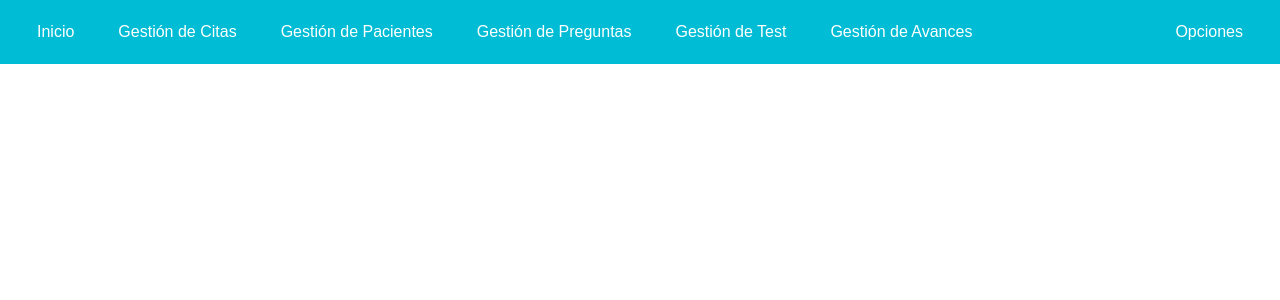
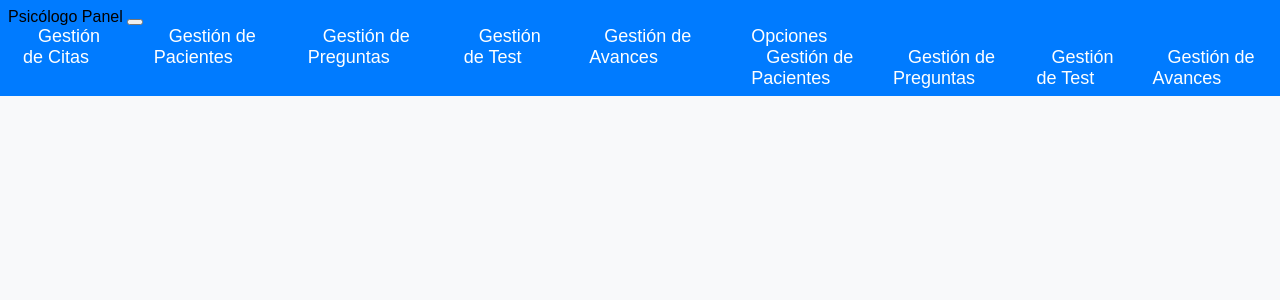
Before and after one commit to LG-WP-Henry/Estancia-II, a PHP site: page /Vista/includes/headerPsico.php in a window 1280 px wide. Shown: the top 300 px of the page. Run offline with PHP 8.4, Linux system fonts and the light colour scheme.

Commit message:
31-Oct
Es la primera version funcional del sistema, fue la primera revision

```diff
--- a/Vista/Estilos/stylesForAddPAc.css
+++ b/Vista/Estilos/stylesForAddPAc.css
@@ -1,3 +1,4 @@
+/* Estilo general del formulario */
 body {
     background-color: #c7f9ff;
 }
@@ -58,6 +59,7 @@
     background-color: #0056b3;
 }
 
+/* Espaciado entre elementos */
 .form br {
-    display: none;
+    display: none; /* Opcional: Oculta los saltos de línea para un espaciado más uniforme */
 }
--- a/Vista/Estilos/stylesIP.css
+++ b/Vista/Estilos/stylesIP.css
@@ -34,7 +34,7 @@
 }
 
 .table a {
-    color: #000000; /* Color rojo para eliminar */
+    color: #dc3545; /* Color rojo para eliminar */
     text-decoration: none; /* Sin subrayado */
 }
 
@@ -99,7 +99,7 @@
 }
 
 nav ul li a:hover {
-    background-color: #60f4ff;
+    background-color: #ff9142;
     border-radius: 5px;
 }
 
--- a/Vista/crudPaciente/CrearPAciente.php
+++ b/Vista/crudPaciente/CrearPAciente.php
@@ -16,7 +16,7 @@
 <body>
     <h2>Registrar Nuevo Paciente</h2>
 <a href="consultaPacientes.php"></a>
-    <form method="post" action="../../Modelo/GestionPacientes/crearPaciente.php" class="form">
+    <form method="post" action="./../../Modelo/GestionPacientes/crearPaciente.php" class="form">
         <label>Nombre:</label>
         <input type="text" name="nombre" required><br><br>
 
--- a/Vista/crudPsicologo/CrearPsicologo.php
+++ b/Vista/crudPaciente/CrearPsicologo.php
@@ -16,7 +16,7 @@
 <body>
     <h2>Registrar Nuevo Psicologo</h2>
     <!-- Formulario con clases para aplicar los estilos -->
-    <form method="post" action="../Modelo/GestionPsicologo/crearPsicologo.php" class="form">
+    <form method="post" action="../Modelo/GestionPacientes/crearPsicologo.php" class="form">
         <label>Cedula:</label>
         <input type="text" name="cedula" required><br><br>
 
--- a/Vista/crudPaciente/EditarPaciente.php
+++ b/Vista/crudPaciente/EditarPaciente.php
@@ -3,7 +3,7 @@
 <head>
     <meta charset="UTF-8">
     <title>Editar Paciente</title>
-    <link rel="stylesheet" href="../../Estilos/StylesForAddPAc.css">
+    <link rel="stylesheet" href="../../Vista/Estilos/StylesForAddPAc.css">
 </head>
 <body>
     <h2>Editar Paciente</h2>
@@ -20,7 +20,7 @@
         $row = mysqli_fetch_assoc($resultado);
     ?>
 
-    <form method="post" action="../../Modelo/GestionPacientes/actPaciente.php? idPaciente=<?php echo $id; ?>" class="table table-hover">
+    <form method="post" action="../../Modelo/GestionPacientes/actPaciente.php? idPaciente=<?php echo $id; ?>" class="form">
         <label>Nombre:</label>
         <input type="text" name="nombre" value="<?php echo $row['Nombre']; ?>" required><br><br>
 
--- a/Vista/includes/headerPsico.php
+++ b/Vista/includes/headerPsico.php
@@ -4,90 +4,59 @@
     <meta charset="UTF-8">
     <meta name="viewport" content="width=device-width, initial-scale=1.0">
     <title>Panel del Psicólogo</title>
-    <style>
-        /* Estilos básicos para el header */
-        body {
-            font-family: Arial, sans-serif;
-            margin: 0;
-            padding: 0;
-        }
 
-        header {
-            background-color: #00bcd4;
-            color: white;
-            padding: 15px;
-            display: flex;
-            justify-content: space-between;
-            align-items: center;
-        }
+    <!-- Normalize.css para resetear estilos -->
+    <link rel="stylesheet" href="https://necolas.github.io/normalize.css/8.0.1/normalize.css">
 
-        .header-left a, .header-right a {
-            color: white;
-            text-decoration: none;
-            margin: 0 10px;
-            padding: 8px 12px;
-            border-radius: 4px;
-        }
+    <!-- Google Fonts - Roboto -->
+    <link href="https://fonts.googleapis.com/css2?family=Roboto:wght@400;700&display=swap" rel="stylesheet">
 
-        .header-left a:hover, .header-right a:hover {
-            background-color: #008ba3;
-        }
-
-        .header-left {
-            display: flex;
-        }
-
-        .header-right {
-            position: relative;
-            display: inline-block;
-        }
-
-        .dropdown-content {
-            display: none;
-            position: absolute;
-            right: 0;
-            background-color: #ffffff;
-            box-shadow: 0px 8px 16px rgba(0, 0, 0, 0.2);
-            z-index: 1;
-            min-width: 150px;
-            border-radius: 4px;
-        }
-
-        .dropdown-content a {
-            color: #333;
-            padding: 12px 16px;
-            display: block;
-            text-decoration: none;
-        }
-
-        .dropdown-content a:hover {
-            background-color: #f1f1f1;
-        }
-
-        .dropdown:hover .dropdown-content {
-            display: block;
-        }
-    </style>
+    <!-- Estilos personalizados -->
+    <link href="./Estilos/stylesIP.css" rel="stylesheet" type="text/css">
 </head>
 <body>
-    <header>
-        <div class="header-left">
-            <a href="../../indexPsicologo.php">Inicio</a>
-            <a href="gestion_citas.php">Gestión de Citas</a>
-            <a href="Vista/crudPaciente/consultaPacientes.php">Gestión de Pacientes</a>
-            <a href="gestion_preguntas.php">Gestión de Preguntas</a>
-            <a href="gestion_test.php">Gestión de Test</a>
-            <a href="gestion_avances.php">Gestión de Avances</a>
-        </div>
-        <div class="header-right dropdown">
-            <a href="javascript:void(0)">Opciones</a>
-            <div class="dropdown-content">
-                <a href="cambiar_contrasena.php">Cambiar Contraseña</a>
-                <a href="logout.php">Cerrar Sesión</a>
-            </div>
-        </div>
-    </header>
 
-    <!-- Resto del contenido de la página -->
+<nav class="navbar navbar-expand-lg"  style="background-color: #007bff; padding: 8px; position: fixed; top: 0; width: 100%; z-index: 1000;"> <!-- fixed-top lo mantiene en la parte superior -->
+    <a class="navbar-brand" style="color:#000000">
+        Psicólogo Panel
+    </a>
+    <button class="navbar-toggler" type="button" data-toggle="collapse" data-target="#navbarNav" aria-controls="navbarNav" aria-expanded="false" aria-label="Toggle navigation">
+        <span class="navbar-toggler-icon"></span>
+    </button>
+
+    <div class="collapse navbar-collapse" id="navbarNav">
+        <ul class="navbar-nav ml-auto">
+        <li class="nav-item">
+                <a class="nav-link" href="gestion_avances.php">Gestión de Citas</a>
+            </li>
+            <li class="nav-item">
+                <a class="nav-link" href="Vista/crudPaciente/consultaPacientes.php">Gestión de Pacientes</a>
+            </li>
+            <li class="nav-item">
+                <a class="nav-link" href="gestion_preguntas.php">Gestión de Preguntas</a>
+            </li>
+            <li class="nav-item">
+                <a class="nav-link" href="gestion_test.php">Gestión de Test</a>
+            </li>
+            <li class="nav-item">
+                <a class="nav-link" href="gestion_avances.php">Gestión de Avances</a>
+            </li>
+            <li class="nav-item dropdown">
+                <a class="nav-link dropdown-toggle" id="opcionesDropdown" role="button" data-toggle="dropdown">
+                    Opciones
+                </a>
+                <div class="dropdown-menu dropdown-menu-right">
+                <ul>
+        <li><a href="Vista/crudPaciente/consultaPacientes.php">Gestión de Pacientes</a></li>
+        <li><a href="gestion_preguntas.php">Gestión de Preguntas</a></li>
+        <li><a href="gestion_test.php">Gestión de Test</a></li>
+        <li><a href="gestion_avances.php">Gestión de Avances</a></li>
+    </ul>
+                </div>
+            </li>
+        </ul>
+    </div>
+</nav>
+
 </body>
 </html>
--- a/indexPaciente.php
+++ b/indexPaciente.php
@@ -6,7 +6,7 @@
 }
 
 include 'Modelo/BD/bd.php';
-include 'Vista/includes/headerPsico.php';
+include 'Vista/includes/headerPac.php';
 
 $username = $_SESSION['username'];
 $sql = "SELECT id_usuario FROM credenciales WHERE usuario = '$username';";
```
Also changed, not shown: Modelo/GestionPacientes/actPaciente.php (+10 -9 lines), Vista/crudPaciente/consultaPacientes.php (+28 -25 lines), indexPsicologo.php (+5 -2 lines), Modelo/GestionPacientes/crearPsicologo.php (renamed from Modelo/GestionPsicologo/crearPsicologo.php).
